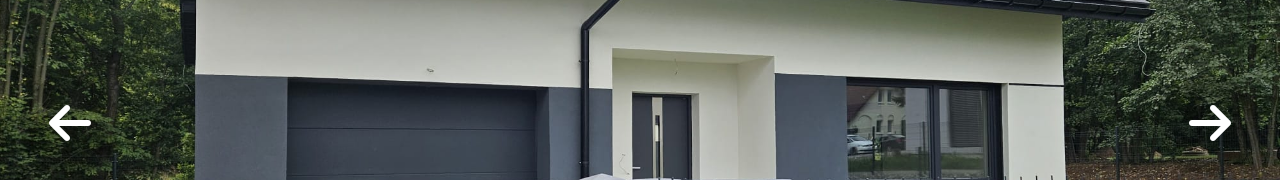
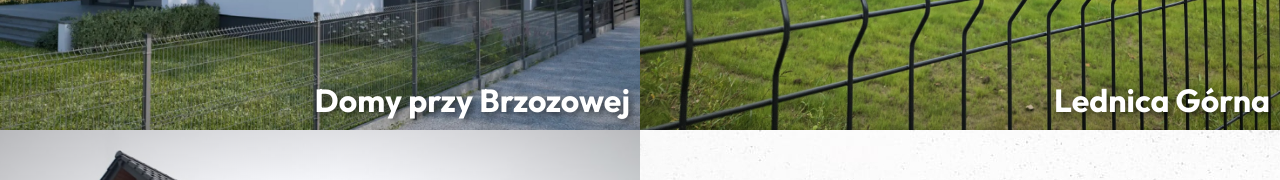
Before and after one commit to damiankaniewski/generator-deweloper-strona, an Angular app: page / in a window 1280 px wide. Shown: the part 2480-2660 px from the top of the page. Built offline with nearby package versions, Linux system fonts and the light colour scheme; no server answers.

Commit message:
local projects json

```diff
--- a/src/app/about/about.component.scss
+++ b/src/app/about/about.component.scss
@@ -16,7 +16,7 @@
     justify-content: center;
     width: 100%;
     text-align: left;
-    max-width: 1200px;
+    max-width: 95vw;
 
     .about-paragraph {
       width: 100%;
@@ -45,7 +45,7 @@
       overflow: hidden;
 
       img {
-        width: 100%;
+        width: 105%;
         height: auto;
         object-fit: cover;
         margin: -5px;
--- a/src/app/projects/projects.component.html
+++ b/src/app/projects/projects.component.html
@@ -1,18 +1,19 @@
 <h2>Nasze inwestycje</h2>
 <div class="projects-grid">
+  <ng-container *ngFor="let project of projects">
     <a
-    *ngFor="let project of projects"
+      *ngIf="project.link; else noLink"
       class="project-tile"
-    [href]="project.link ? project.link : null"
-    [attr.target]="project.link ? '_blank' : null"
-    [attr.rel]="project.link ? 'noopener noreferrer' : null"
-    [class.disabled]="!project.link"
+      [href]="project.link"
+      target="_blank"
+      rel="noopener noreferrer"
     >
       <div class="image-container">
         <img
           *ngIf="project.images.length > 0"
           [src]="project.images[0]"
           class="active"
+          loading="lazy"
         />
       </div>
 
@@ -21,4 +22,23 @@
         <p>{{ project.description }}</p>
       </div>
     </a>
+
+    <ng-template #noLink>
+      <div class="project-tile disabled">
+        <div class="image-container">
+          <img
+            *ngIf="project.images.length > 0"
+            [src]="project.images[0]"
+            class="active"
+            loading="lazy"
+          />
         </div>
+
+        <div class="overlay">
+          <h3>{{ project.name }}</h3>
+          <p>{{ project.description }}</p>
+        </div>
+      </div>
+    </ng-template>
+  </ng-container>
+</div>
--- a/src/app/projects/projects.component.ts
+++ b/src/app/projects/projects.component.ts
@@ -1,12 +1,10 @@
-import { Component, OnInit, NgZone } from '@angular/core';
+import { Component, OnInit } from '@angular/core';
 import { HttpClient } from '@angular/common/http';
-import { Router } from '@angular/router';
 
 interface Project {
+  name: string;
+  description: string;
   link: string;
-  description: string;
-  Id: string;
-  name: string;
   images: string[];
 }
 
@@ -17,39 +15,23 @@ interface Project {
 })
 export class ProjectsComponent implements OnInit {
   projects: Project[] = [];
-  private readonly apiUrl =
-    'https://xyimp2s9s3.execute-api.eu-north-1.amazonaws.com/prd/get-items';
-  private readonly filesApiUrl =
-    'https://xyimp2s9s3.execute-api.eu-north-1.amazonaws.com/prd/list-files';
 
-  constructor(private http: HttpClient, private ngZone: NgZone) {}
+  constructor(private http: HttpClient) {}
 
   ngOnInit(): void {
-    this.http
-      .get<{ statusCode: number; body: string }>(this.apiUrl)
-      .subscribe(async (response) => {
-        if (response.statusCode === 200) {
-          try {
-            const parsedBody = JSON.parse(response.body);
+    this.http.get<Project[]>('assets/projects.json').subscribe({
+      next: (data) => {
+        this.projects = data.map((project) => ({
+          ...project,
+          images: [...project.images], // kopiujemy tablicę, żeby rotacja nie wpłynęła na oryginał
+        }));
 
-            if (Array.isArray(parsedBody)) {
-              this.projects = parsedBody
-                .filter((project: any) => project.name) // Filtrujemy tylko te z "name"
-                .map((project: any) => ({ ...project, images: [] }));
-
-              for (const project of this.projects) {
-                project.images = await this.fetchImageLinks(project.Id);
-              }
-
-              setInterval(() => {
-                this.rotateImages();
-              }, 5000);
-            }
-          } catch (error) {
-            console.error('❌ Błąd parsowania JSON:', error);
-          }
-        }
-      });
+        setInterval(() => this.rotateImages(), 5000);
+      },
+      error: (err) => {
+        console.error('❌ Błąd ładowania pliku projects.json:', err);
+      },
+    });
   }
 
   private rotateImages(): void {
@@ -62,39 +44,4 @@ export class ProjectsComponent implements OnInit {
       }
     });
   }
-
-  private async fetchImageLinks(projectId: string): Promise<string[]> {
-    try {
-      const project = this.projects.find((p) => p.Id === projectId);
-      if (!project || !project.name) return [];
-
-      console.log(`🔄 Pobieram zdjęcia dla projektu: ${projectId}`);
-
-      const response = await this.http
-        .post<string[]>(this.filesApiUrl, { folder: projectId })
-        .toPromise();
-
-      console.log(`✅ Odpowiedź API (${projectId}):`, response);
-
-      const fileNames = response ?? [];
-
-      if (fileNames.length === 0) {
-        console.warn(`⚠️ Brak plików dla projektu ${projectId}`);
-        return [];
-      }
-
-      const baseUrl =
-        'https://generator-412381761586-bucket.s3.eu-north-1.amazonaws.com/';
-      const imageUrls = fileNames.map(
-        (fileName) => `${baseUrl}${projectId}/${fileName}`
-      );
-
-      console.log(`📸 Zdjęcia (${projectId}):`, imageUrls);
-
-      return imageUrls;
-    } catch (error) {
-      console.error(`❌ Błąd pobierania zdjęć dla ${projectId}:`, error);
-      return [];
-    }
-  }
 }
--- a/src/assets/projects.json
+++ b/src/assets/projects.json
@@ -1,48 +1,40 @@
 [
   {
-    "name": "Inwestycja A - Nowoczesne osiedle mieszkaniowe",
-    "description": "Inwestycja A to nowoczesne osiedle mieszkaniowe, które łączy komfort z funkcjonalnością. W ramach projektu powstanie 150 mieszkań o różnych metrażach, z przestronnymi tarasami i balkonami. Zadbano o dużą ilość terenów zielonych, plac zabaw dla dzieci oraz strefy relaksu dla dorosłych. Wszystko to w spokojnej okolicy, blisko centrum miasta, z doskonałym dostępem do komunikacji publicznej.",
-    "images": [
-      "assets/images/LednicaGornaTitle.jpg",
-      "assets/images/NiepolomiceTitle.jpg"
-    ],
-    "link": "/details/inwestycja-a"
+    "name": "Domy przy Brzozowej",
+    "description": "Opis",
+    "images": ["assets/images/brzozowa1.jpg"]
   },
   {
-    "name": "Inwestycja B - Ekologiczne osiedle z systemami OZE",
-    "description": "Inwestycja B to projekt budowy ekologicznego osiedla, które wykorzystuje nowoczesne technologie OZE (odnawialnych źródeł energii). W ramach inwestycji powstanie 100 mieszkań wyposażonych w panele fotowoltaiczne, systemy odzyskiwania wody deszczowej oraz energooszczędne technologie grzewcze. Osiedle będzie przyjazne dla środowiska i zapewni mieszkańcom niskie koszty eksploatacji. Dodatkowo, planowane są liczne tereny rekreacyjne, ścieżki rowerowe i place zabaw.",
+    "name": "Lednica Górna",
+    "description": "Inwestycja - Lednica Górna",
     "images": [
-      "assets/images/LednicaGornaTitle.jpg",
-      "assets/images/NiepolomiceTitle.jpg",
-      "assets/images/MietniowTitle.jpg"
-    ],
-    "link": "/details/inwestycja-b"
+      "assets/images/LednicaGorna/Lednica_1.jpg",
+      "assets/images/LednicaGorna/Lednica_2.jpg",
+      "assets/images/LednicaGorna/Lednica_3.jpg",
+      "assets/images/LednicaGorna/Lednica_4.jpg",
+      "assets/images/LednicaGorna/Lednica_5.jpg",
+      "assets/images/LednicaGorna/Lednica_6.jpg",
+      "assets/images/LednicaGorna/Lednica_7.jpg",
+      "assets/images/LednicaGorna/Lednica_8.jpg",
+      "assets/images/LednicaGorna/Lednica_9.jpg",
+      "assets/images/LednicaGorna/Lednica_10.jpg"
+    ]
   },
   {
-    "name": "Inwestycja C - Apartamenty z widokiem na jezioro",
-    "description": "Inwestycja C to luksusowe apartamenty z niepowtarzalnym widokiem na jezioro. Projekt obejmuje budowę 50 przestronnych apartamentów, z wysokiej jakości wykończeniem i nowoczesnymi udogodnieniami. Mieszkania posiadają duże okna, które zapewniają mnóstwo naturalnego światła, a część z nich ma również własne tarasy. Osiedle oferuje także basen, siłownię oraz strefę wellness dla mieszkańców, a lokalizacja w pobliżu jeziora zapewnia ciszę i spokój.",
+    "name": "Mietniów",
+    "description": "Inwestycja - Mietniów",
     "images": [
-      "assets/images/LednicaGornaTitle.jpg",
-      "assets/images/MietniowTitle.jpg"
-    ],
-    "link": "/details/inwestycja-c"
-  },
-  {
-    "name": "Inwestycja D - Innowacyjne biura w centrum miasta",
-    "description": "Inwestycja D to nowoczesny kompleks biurowy, który powstanie w samym centrum miasta. Budynek zostanie zaprojektowany z myślą o firmach szukających elastycznych przestrzeni do pracy. Dzięki innowacyjnym rozwiązaniom technologicznym, przestrzeniom coworkingowym i przestronnym salom konferencyjnym, kompleks biurowy stanie się idealnym miejscem do prowadzenia biznesu. Dodatkowo, na dachu budynku zaplanowana jest strefa wypoczynkowa z widokiem na panoramę miasta.",
-    "images": [
-      "assets/images/NiepolomiceTitle.jpg",
-      "assets/images/MietniowTitle.jpg"
-    ],
-    "link": "/details/inwestycja-d"
-  },
-  {
-    "name": "Inwestycja E - Luksusowe wille na przedmieściach",
-    "description": "Inwestycja E to projekt budowy luksusowych willi na przedmieściach, zaprojektowanych z myślą o rodzinach szukających prywatności i przestrzeni. Każda willa ma własny ogród, przestronną kuchnię, kilka sypialni oraz garaż. Dodatkowo, każda nieruchomość jest wyposażona w nowoczesne systemy smart home, które umożliwiają zdalne sterowanie oświetleniem, ogrzewaniem oraz systemem bezpieczeństwa. Całość osiedla otoczona jest pięknymi terenami zielonymi, idealnymi do spacerów i rekreacji.",
-    "images": [
-      "assets/images/LednicaGornaTitle.jpg",
-      "assets/images/NiepolomiceTitle.jpg"
-    ],
-    "link": "/details/inwestycja-e"
+      "assets/images/Mietniow/Mietniow_1.jpg",
+      "assets/images/Mietniow/Mietniow_2.jpg",
+      "assets/images/Mietniow/Mietniow_3.jpg",
+      "assets/images/Mietniow/Mietniow_4.jpg",
+      "assets/images/Mietniow/Mietniow_5.jpg",
+      "assets/images/Mietniow/Mietniow_6.jpg",
+      "assets/images/Mietniow/Mietniow_7.jpg",
+      "assets/images/Mietniow/Mietniow_8.jpg",
+      "assets/images/Mietniow/Mietniow_9.jpg",
+      "assets/images/Mietniow/Mietniow_10.jpg",
+      "assets/images/Mietniow/Mietniow_11.jpg"
+    ]
   }
 ]
```
Lines whose indentation alone changed are shown as unchanged.
